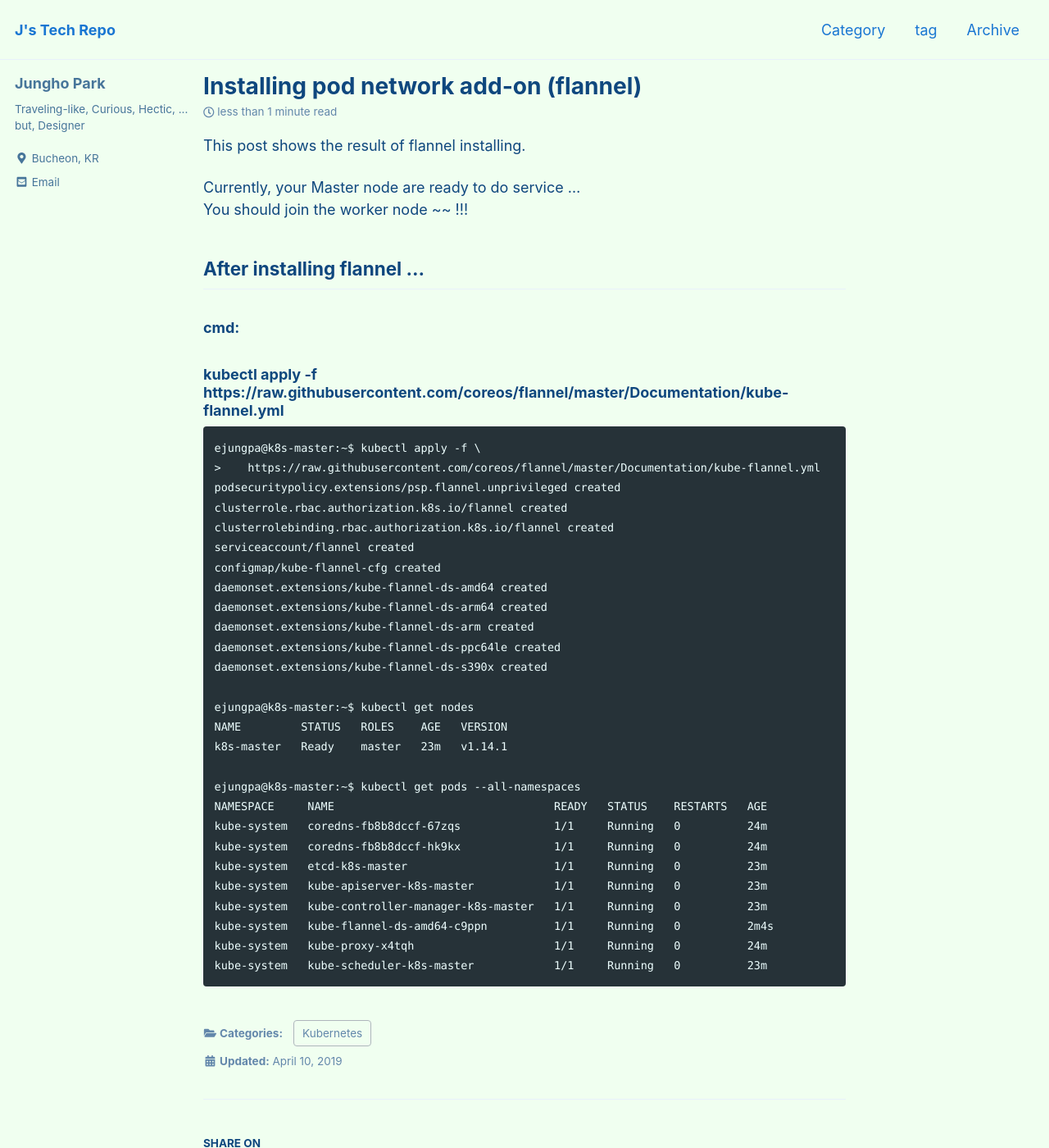
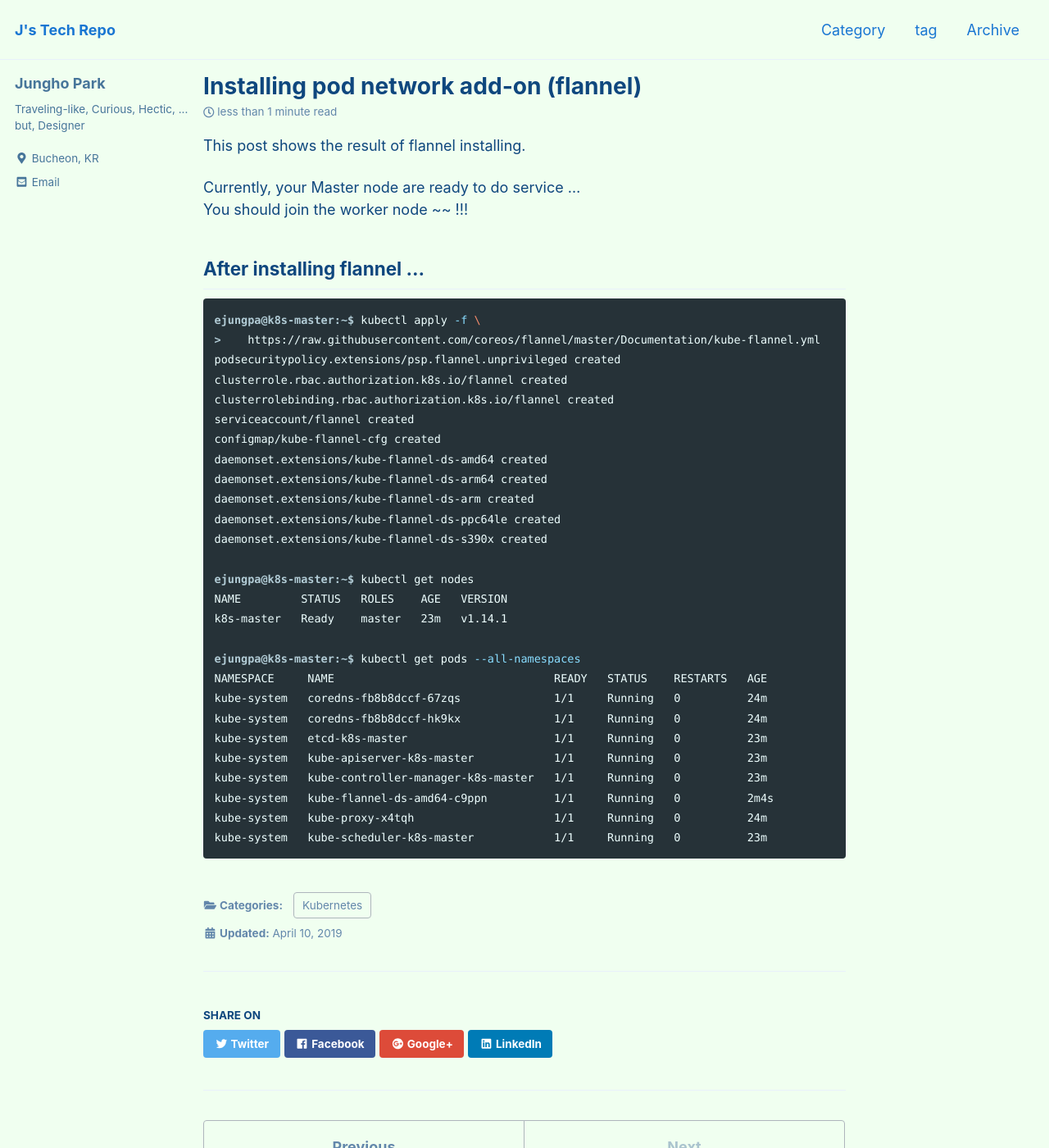
Before and after one commit to unipark00/tekrepo, a Jekyll site: the page built from _posts/2019-04-10-flannel_install.md, in a window 1280 px wide and 1400 px high. Shown: the whole window at 82% size. Built offline with Jekyll 4.4.1, drawn with Linux system fonts in a browser that asks for light colours; cached includes are drawn as plain includes.

Commit message:
Update 2019-04-10-flannel_install.md

````diff
--- a/_posts/2019-04-10-flannel_install.md
+++ b/_posts/2019-04-10-flannel_install.md
@@ -13,9 +13,7 @@ Currently, your Master node are ready to do service ...
 You should join the worker node ~~ !!!
 
 ## After installing flannel ...
-### cmd:
-### kubectl apply -f https://raw.githubusercontent.com/coreos/flannel/master/Documentation/kube-flannel.yml
-```
+```console
 ejungpa@k8s-master:~$ kubectl apply -f \
 >    https://raw.githubusercontent.com/coreos/flannel/master/Documentation/kube-flannel.yml
 podsecuritypolicy.extensions/psp.flannel.unprivileged created
````
